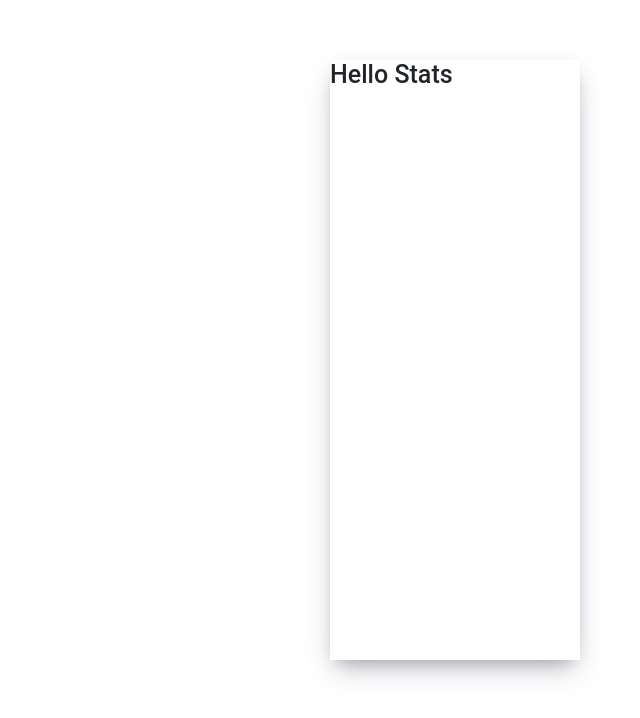
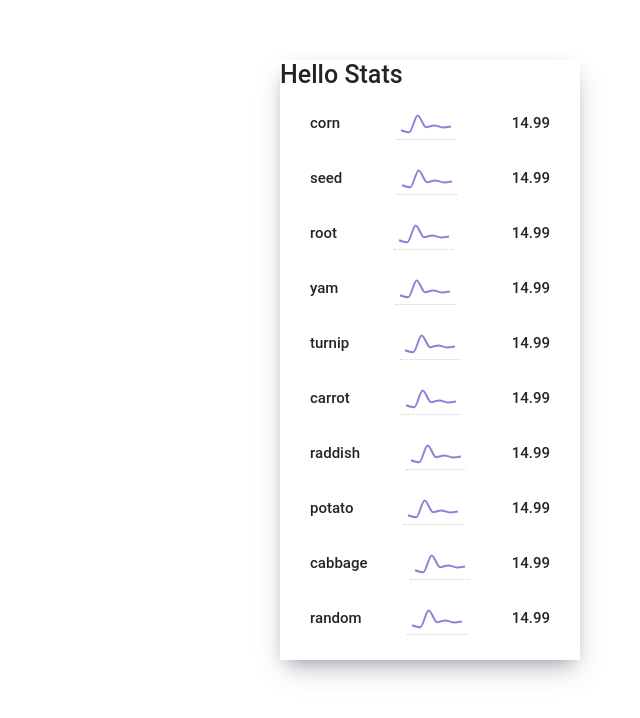
Before and after one commit to labs13-agriculture/front-end, a React (Create React App) app: page /dashboard/statistics in a window 1280 px wide. Shown: the top 718 px of the page, without its empty margins (640-1280 px from the left). Built offline with nearby package versions, Linux system fonts and the light colour scheme; sample sign-in values are in the browser's storage; a web font is replaced by a local one.

Commit message:
FEATURE:StatisticsVue -> ProductStats
The general styling and sketch for the product by product
overview has been implemented with dummy data. Currently
accessable at dashboard/statistics

```diff
--- a/package.json
+++ b/package.json
@@ -11,6 +11,7 @@
     "react-router-dom": "^5.0.0",
     "react-scripts": "2.1.8",
     "reactstrap": "^8.0.0",
+    "recharts": "^1.6.2",
     "redux": "^4.0.1",
     "redux-logger": "^3.0.6",
     "redux-thunk": "^2.3.0",
--- a/src/components/ProductStatsMini.js
+++ b/src/components/ProductStatsMini.js
@@ -1,6 +1,7 @@
 import React, { Component }  from "react";
 import styled, { css } from "styled-components";
 import { BrowserRouter as Router, Route, Link } from "react-router-dom";
+import Example from './ProductStatsMiniChart';
 
 
 const sizes = {
@@ -21,11 +22,42 @@ const sizes = {
 }, {});
 
 const StyledProductStatsMini = styled.div`
-    height:40px;
+    height:55px;
     width:100%;
     display:flex;
     justify-content:space-between;
+    padding: 5px 30px 5px;
+    align-items:center;
 
+    &:hover{
+      background:#d3d3d324;
+      cursor: pointer;
+    }
+
+    .recharts-surface{
+      &:hover{
+
+      cursor: pointer;
+    }
+
+
+
+
+
+    .recharts-dot.recharts-line-dot{
+      display:none;
+    }
+    .recharts-surface {
+
+    border-bottom: 1px dotted lightgray;
+    }
+
+
+
+  }
+  .recharts-wrapper {
+    border-bottom: 1px dotted lightgray;
+    }
 
 `
 
@@ -41,7 +73,12 @@ export default class ProductStatsMini extends Component{
 
     render(){
         return(
+          <StyledProductStatsMini>
+            <h4 className="product-name">{this.props.product}</h4>
+            <Example/>
 
+            <h4 className="product-price">{this.props.avgprice}</h4>
+          </StyledProductStatsMini>
         )
     }
 }
--- /dev/null
+++ b/src/components/ProductStatsMiniChart.js
@@ -0,0 +1,40 @@
+import React, { PureComponent } from 'react';
+import {
+  LineChart, Line, XAxis, YAxis, CartesianGrid, Tooltip, Legend,
+} from 'recharts';
+
+const data = [
+  {
+    name: 'Page A', uv: 4000, pv: 2400, amt: 2400,
+  },
+  {
+    name: 'Page B', uv: 3000, pv: 1398, amt: 2210,
+  },
+  {
+    name: 'Page C', uv: 2000, pv: 9800, amt: 2290,
+  },
+  {
+    name: 'Page D', uv: 2780, pv: 3908, amt: 2000,
+  },
+  {
+    name: 'Page E', uv: 1890, pv: 4800, amt: 2181,
+  },
+  {
+    name: 'Page F', uv: 2390, pv: 3800, amt: 2500,
+  },
+  {
+    name: 'Page G', uv: 3490, pv: 4300, amt: 2100,
+  },
+];
+
+export default class Example extends PureComponent {
+  static jsfiddleUrl = 'https://jsfiddle.net/alidingling/exh283uh/';
+
+  render() {
+    return (
+      <LineChart  width={60} height={30} data={data}>
+        <Line type="monotone" dataKey="pv" stroke="#8884d8" strokeWidth={2} />
+      </LineChart>
+    );
+  }
+}
--- a/src/components/ProductStatsVue.js
+++ b/src/components/ProductStatsVue.js
@@ -1,13 +1,14 @@
 import React, { Component }  from "react";
 import styled, { css } from "styled-components";
 import { BrowserRouter as Router, Route, Link } from "react-router-dom";
+import ProductStatsMini from './ProductStatsMini';
 
 
 const sizes = {
     desktop: 992,
     tablet: 768,
     phone: 576
-};
+    };
 
   const media = Object.keys(sizes).reduce((acc, label) => {
     acc[label] = (...args) =>
@@ -22,7 +23,7 @@ const sizes = {
 
 const StyledProductStatsVue = styled.div`
     height:600px;
-    width:250px;
+    width:300px;
     display:flex;
     flex-direction:column;
     box-shadow: 0 13px 27px -5px rgba(50, 50, 93, 0.25), 0 8px 16px -8px rgba(0, 0, 0, 0.3), 0 -6px 16px -6px rgba(0, 0, 0, 0.025);
@@ -44,30 +45,81 @@ const StyledProductStatsMiniContainer = styled.div`
 
 `
 
+
 export default class ProductStatsVue extends Component{
     constructor(props){
         super(props);
         this.state = {
+            products:[]
 
         }
     }
 
-    render(){
-        const mockuplist = [
+    componentDidMount(){
+        this.setState({products:[
             {product:"corn",
             avgprice:14.99,
 
             },
-            {
+            {product:"seed",
+            avgprice:14.99,
 
-},
-        ]
+            },
+            {product:"root",
+            avgprice:14.99,
+
+            },
+            {product:"yam",
+            avgprice:14.99,
+
+            },
+            {product:"turnip",
+            avgprice:14.99,
+
+            },
+            {product:"carrot",
+            avgprice:14.99,
+
+            },
+            {product:"raddish",
+            avgprice:14.99,
+
+            },
+            {product:"potato",
+            avgprice:14.99,
+
+            },{product:"cabbage",
+            avgprice:14.99,
+
+            },
+            {product:"random",
+            avgprice:14.99,
+
+            },
+            {product:"random",
+            avgprice:14.99,
+
+            },
+            {product:"ranrom",
+            avgprice:14.99,
+
+            }
+        ]})
+    }
+
+    render(){
+
         return(
+
             <StyledProductStatsVue>
                 <StyledMiniNav>
                     <h1>Hello Stats</h1>
                 </StyledMiniNav>
+                <StyledProductStatsMiniContainer>
+                {this.state.products.map(prod => <ProductStatsMini product={prod.product} avgprice={prod.avgprice}/>)}
+                </StyledProductStatsMiniContainer>
             </StyledProductStatsVue>
+
         )
     }
 }
```
Also changed, not shown: 1 other file (tests, documents, lock files or other folders).
